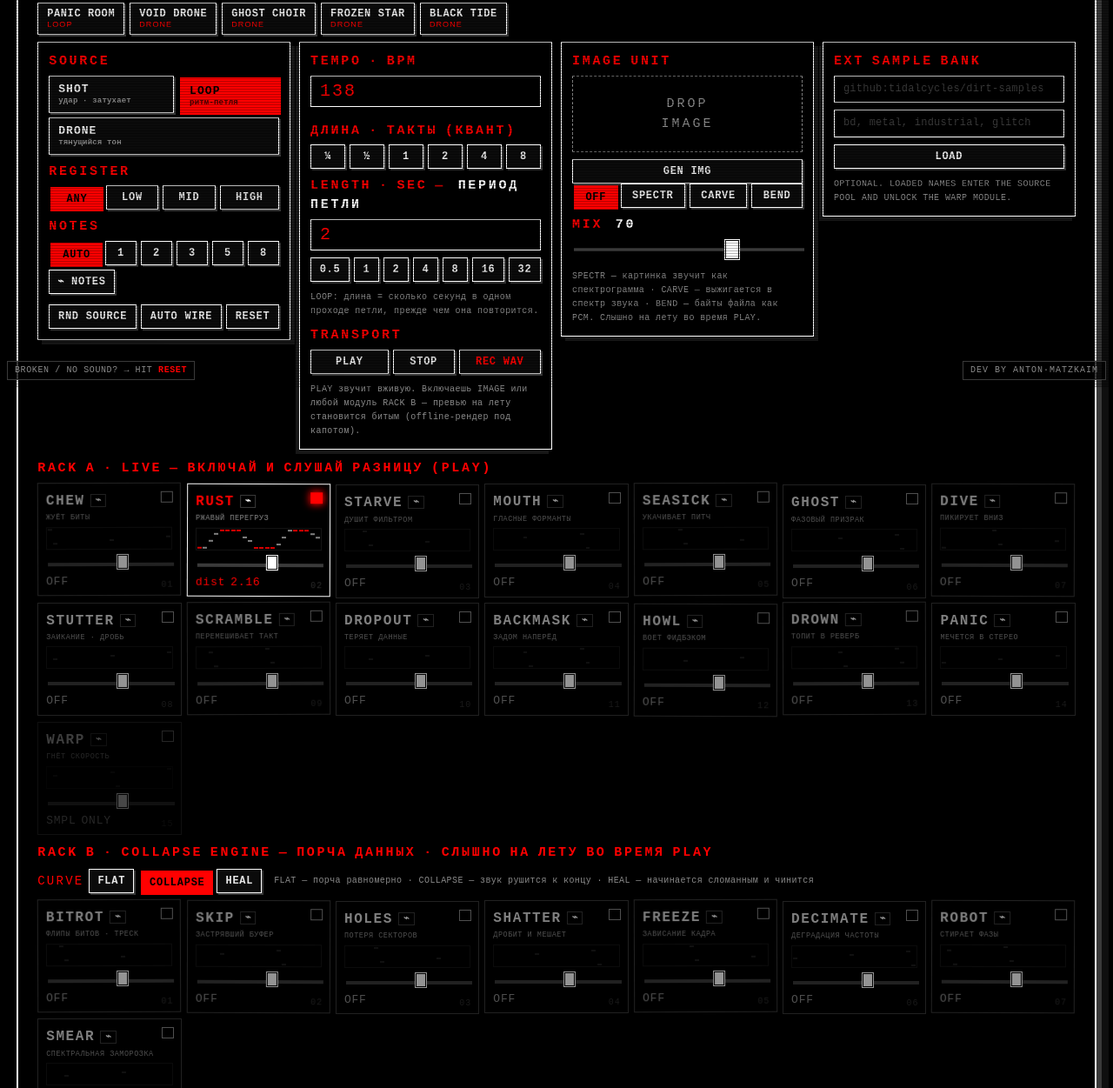
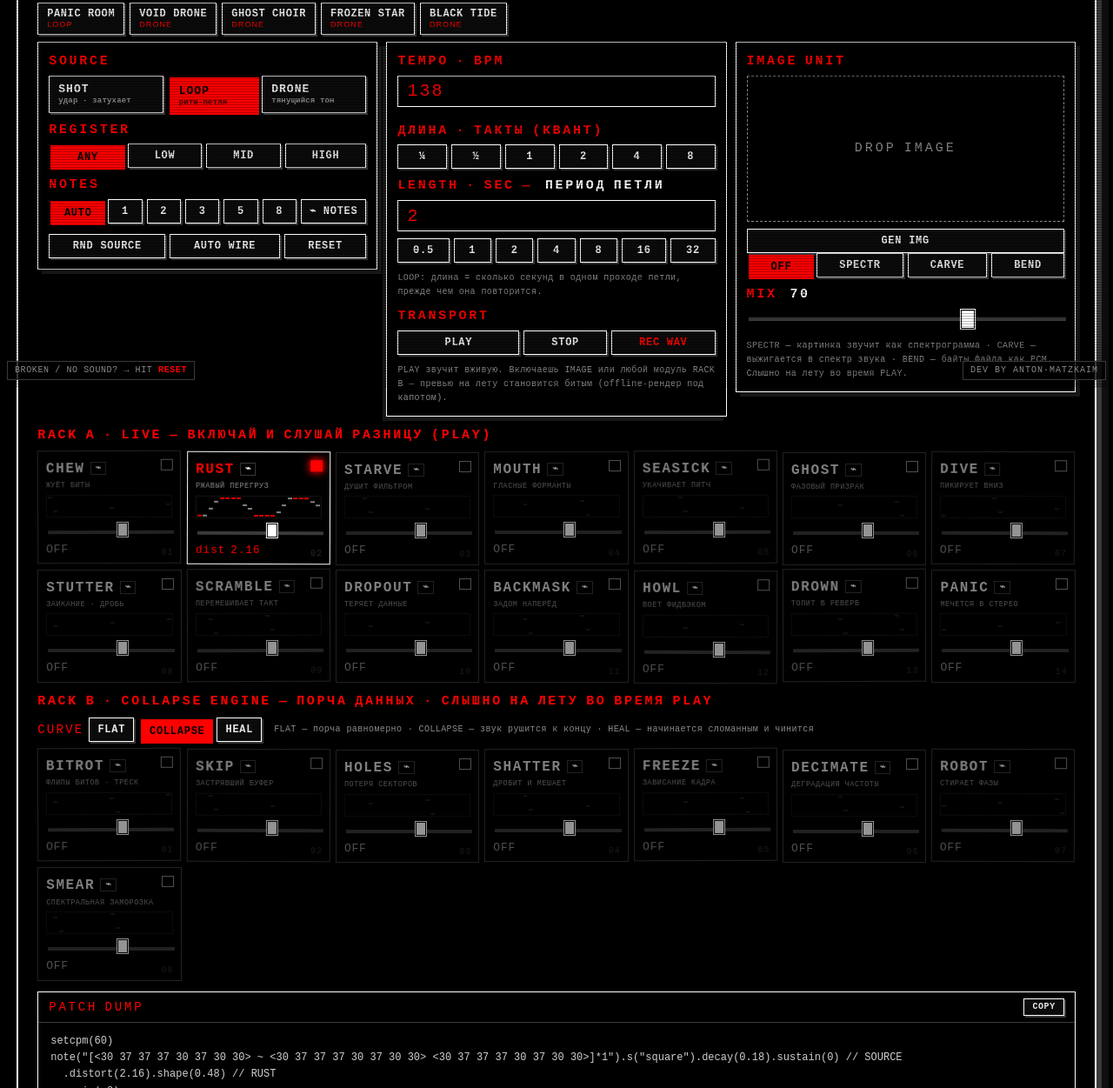
Before and after one commit to matskevichAnthony/atmos-generator, a website with bundled scripts: page corruptor/index.html in a window 1280 px wide. Shown: the part 355-1606 px from the top of the page at 87% size. Built offline with nearby package versions, Linux system fonts and the light colour scheme; what @strudel/web would draw is missing.

Commit message:
Remove sample bank and WARP, enlarge image preview

```diff
--- a/corruptor/corruptor.css
+++ b/corruptor/corruptor.css
@@ -253,11 +253,11 @@
 /* ── image unit ── */
 .imgdrop {
   display: flex; align-items: center; justify-content: center; gap: 10px;
-  height: 88px; margin-bottom: 8px; background: #000;
-  border: 1px dashed var(--muted); cursor: pointer;
+  height: 168px; margin-bottom: 8px; background: #000; overflow: hidden;
+  border: 1px dashed var(--muted); cursor: pointer; position: relative;
 }
 .imgdrop:hover, .imgdrop.is-over { border-color: var(--red); }
-.imgdrop canvas { width: 72px; height: 72px; display: none; border: 1px solid var(--dim); image-rendering: pixelated; filter: grayscale(1) contrast(1.2); }
+.imgdrop canvas { width: 100%; height: 100%; display: none; image-rendering: pixelated; filter: grayscale(1) contrast(1.25); }
 .imgdrop.has-img canvas { display: block; }
 .imgdrop.has-img .imgdrop__hint { display: none; }
 .imgdrop__hint { font-family: var(--pixel); color: var(--muted); font-size: 15px; letter-spacing: .2em; text-align: center; line-height: 1.5; }
--- a/corruptor/corruptor.js
+++ b/corruptor/corruptor.js
@@ -57,13 +57,8 @@
   MODULES.forEach((m) => {
     const el = $(`[data-mod="${m.id}"]`)
     const st = state.modules[m.id]
-    // MUST be a real boolean — classList.toggle(cls, undefined) FLIPS instead of
-    // forcing false, which made every RACK A card strobe blocked on each change
-    const blocked = Boolean(m.sampleOnly) && !state.banks.length
-    el.classList.toggle('is-on', st.on && !blocked)
-    el.classList.toggle('is-blocked', blocked)
-    el.querySelector('[data-mod-note]').textContent =
-      blocked ? 'SMPL ONLY' : (st.on ? state.patch.notes[m.id] ?? '—' : 'OFF')
+    el.classList.toggle('is-on', st.on)
+    el.querySelector('[data-mod-note]').textContent = st.on ? state.patch.notes[m.id] ?? '—' : 'OFF'
     el.querySelector('[data-mod-amt]').value = st.amt
   })
   POST_MODULES.forEach((m) => {
@@ -233,13 +228,10 @@
   engine.clearCache()
   resetState()
   state.seed = randomSeedHex()
-  state.banks = []
   state.bpm = 138
   state.bars = null
   state.image = { mode: 'off', amt: 70, data: null, imgSeed: null }
   Object.values(state.modules).forEach((m) => { m.on = false })
-  $('[data-js-bankurl]').value = ''
-  $('[data-js-banknames]').value = ''
   $('[data-js-imgdrop]').classList.remove('has-img')
   syncControls()
   hardSwitch()
@@ -386,22 +378,6 @@
   })
 }
 
-// ── sample banks ───────────────────────────────────────────
-const loadBanks = async () => {
-  const url = $('[data-js-bankurl]').value.trim()
-  const names = $('[data-js-banknames]').value.trim()
-  if (!url) { setStatus('NO BANK URL'); return }
-  setStatus('LOADING BANK…')
-  try {
-    await engine.loadSampleBank(url)
-    state.banks = names ? names.split(',').map((s) => s.trim()).filter(Boolean) : []
-    setStatus(state.banks.length ? `BANK OK: ${state.banks.length} NAMES` : 'BANK OK — ADD NAMES')
-    regen()
-  } catch (e) {
-    setStatus('BANK LOAD FAILED')
-  }
-}
-
 // ── wiring ─────────────────────────────────────────────────
 const init = () => {
   restoreState()
@@ -490,8 +466,6 @@
       regen()
     }))
 
-  $('[data-js-loadbank]').addEventListener('click', loadBanks)
-
   syncControls()
   regen()
   setStatus('READY')
--- a/corruptor/engine.js
+++ b/corruptor/engine.js
@@ -5,7 +5,7 @@
 // IMAGE / RACK B / CURVE tweaks re-run as pure JS on that cache — instant,
 // silent, no second flow. Only a source/RACK-A change forces a recapture.
 
-import { initStrudel, evaluate, hush, samples, getAudioContext, getAudioContextCurrentTime } from '/node_modules/@strudel/web/dist/index.mjs'
+import { initStrudel, evaluate, hush, getAudioContext, getAudioContextCurrentTime } from '/node_modules/@strudel/web/dist/index.mjs'
 import { applyImage } from './image.js'
 import { runPost } from './dsp.js'
 
@@ -53,7 +53,6 @@
   evaluate(code)
 }
 export const stopAll = () => { stopLoop(); hush() }
-export const loadSampleBank = (url) => samples(url)
 
 // ── rendered-buffer loop (the corrupted result) ────────────
 export const playLoop = (L, R, sampleRate) => {
--- a/corruptor/index.html
+++ b/corruptor/index.html
@@ -110,8 +110,8 @@
     <section class="module">
       <h2>IMAGE UNIT</h2>
       <div class="imgdrop" data-js-imgdrop title="брось картинку или кликни">
-        <canvas data-js-imgthumb width="72" height="72"></canvas>
-        <span class="imgdrop__hint">DROP<br>IMAGE</span>
+        <canvas data-js-imgthumb width="480" height="180"></canvas>
+        <span class="imgdrop__hint">DROP IMAGE</span>
       </div>
       <input type="file" data-js-imgfile accept="image/*" hidden>
       <div class="btnrow">
@@ -126,16 +126,6 @@
       <h2>MIX <output data-js-imgamtout>70</output></h2>
       <input type="range" class="fader" data-js-imgamt min="0" max="100" step="1" value="70">
       <p class="note">SPECTR — картинка звучит как спектрограмма · CARVE — выжигается в спектр звука · BEND — байты файла как PCM. Слышно на лету во время PLAY.</p>
-    </section>
-
-    <section class="module">
-      <h2>EXT SAMPLE BANK</h2>
-      <input class="numfield numfield--text" data-js-bankurl placeholder="github:tidalcycles/dirt-samples" spellcheck="false">
-      <input class="numfield numfield--text" data-js-banknames placeholder="bd, metal, industrial, glitch" spellcheck="false">
-      <div class="btnrow">
-        <button class="key" data-js-loadbank>LOAD</button>
-      </div>
-      <p class="note">OPTIONAL. LOADED NAMES ENTER THE SOURCE POOL AND UNLOCK THE WARP MODULE.</p>
     </section>
   </div>
 
--- a/corruptor/modules.js
+++ b/corruptor/modules.js
@@ -122,31 +122,18 @@
       return { frag: `.pan(rand.range(0,1).fast(${rate}))`, note: `×${rate}/цикл` }
     },
   },
-  {
-    id: 'warp', name: 'WARP', desc: 'гнёт скорость', stage: 0, sampleOnly: true,
-    gen: (t, a) => {
-      const pat = a < 0.4 ? t.pick(['.5', '2', '1 2']) : t.pick(['1 -1', '<1 2 .5 -1>', '<-1 .5>*2', '<.25 4 -2>'])
-      let frag = `.speed("${pat}")`, note = pat
-      if (a > 0.5) { frag += `.chop(${t.ri(8, 48)})`; note += ' +chop' }
-      return { frag, note }
-    },
-  },
 ]
 
 // ── assembly: source + enabled modules → strudel code ──────
 export const buildPatch = (seedHex, opts, modState) => {
-  // a sample-only module (WARP) is usable whenever a bank is loaded; force the
-  // source to a sample so it actually has something to work on
-  const bankLoaded = opts.banks.length > 0
-  const forceSample = bankLoaded && MODULES.some((m) => m.sampleOnly && modState[m.id]?.on)
-  const source = genSource(seedHex, { ...opts, forceSample })
+  const source = genSource(seedHex, opts)
   const cpm = r2((60 * source.cycles) / opts.len)
-  const ctx = { pitched: source.pitched, isSample: source.isSample, len: opts.len }
+  const ctx = { pitched: source.pitched, len: opts.len }
 
   const notes = {}
   let chain = ''
   const active = MODULES
-    .filter((m) => modState[m.id]?.on && (!m.sampleOnly || bankLoaded))
+    .filter((m) => modState[m.id]?.on)
     .sort((a, b) => a.stage - b.stage)
 
   for (const m of active) {
@@ -158,5 +145,5 @@
   }
 
   const code = `setcpm(${cpm})\n${source.code} // SOURCE${chain}\n  .gain(.8)`
-  return { code, notes, pitched: source.pitched, isSample: source.isSample, source: source.meta }
+  return { code, notes, pitched: source.pitched, source: source.meta }
 }
--- a/corruptor/source.js
+++ b/corruptor/source.js
@@ -32,21 +32,15 @@
   // pitches draw from their own stream: bumping noteNonce rerolls ONLY the notes,
   // leaving rhythm shell / voice / envelope untouched
   const tn = toolkit(seededRng(`${seedHex}:notes:${opts.noteNonce ?? 0}`))
-  const { shape, zone, len, banks } = opts
+  const { shape, zone, len } = opts
   const wantNotes = opts.notes !== 'auto' ? +opts.notes : null
 
   // explicit note count guarantees a pitched source
-  const pool = wantNotes
-    ? ['osc', 'osc', 'fm']
-    : ['osc', 'osc', 'fm', 'noise', ...(banks.length ? ['sample', 'sample'] : [])]
-  let kind = t.pick(pool)
-  if (opts.forceSample && banks.length && !wantNotes) kind = 'sample' // WARP needs a sample source
+  const pool = wantNotes ? ['osc', 'osc', 'fm'] : ['osc', 'osc', 'fm', 'noise']
+  const kind = t.pick(pool)
   const pitched = kind === 'osc' || kind === 'fm'
-  const isSample = kind === 'sample'
 
-  let ev = null
-  if (kind === 'noise') ev = t.pick(['white', 'pink', 'brown'])
-  if (isSample) ev = `${t.pick(banks)}:${t.ri(0, 15)}`
+  const ev = kind === 'noise' ? t.pick(['white', 'pink', 'brown']) : null
 
   let cycles = 1
   let code, env, midis = [], grid, hits, sequence = null
@@ -118,7 +112,7 @@
     }
     if (t.chance(0.25)) code += `.add(note("0,${r2(t.rf(0.05, 0.4))}"))`
   } else {
-    voice = isSample ? ev : ev.toUpperCase() + ' NOISE'
+    voice = ev.toUpperCase() + ' NOISE'
   }
 
   const meta = {
@@ -129,5 +123,5 @@
     grid,
     sustained: shape === 'drone',
   }
-  return { code: code + env, pitched, isSample, cycles, meta }
+  return { code: code + env, pitched, cycles, meta }
 }
--- a/corruptor/state.js
+++ b/corruptor/state.js
@@ -16,7 +16,6 @@
   len: 2,
   bpm: 138,
   bars: null, // when set, len is quantized to this many bars at bpm
-  banks: [],
   playing: false,
   patch: null,
   curve: 'collapse',
--- a/corruptor/viz-patterns.js
+++ b/corruptor/viz-patterns.js
@@ -124,14 +124,6 @@
     const pos = Math.floor(noise(Math.floor(ph * 3), 0, 1) * (g.C - 4))
     for (let c = 0; c < 4; c++) for (let r = 1; r < g.R - 1; r++) g.cell(pos + c, r, c < 2 ? RED : WHITE)
   },
-  // WARP — bands stretching and compressing (speed bend)
-  stretch: (g, ph) => {
-    const k = 0.3 + (Math.sin(ph * 0.5) * 0.5 + 0.5) * 0.9
-    for (let c = 0; c < g.C; c++) {
-      const on = Math.sin(c * k + ph) > 0
-      if (on) for (let r = 0; r < g.R; r++) g.cell(c, r, (c % 6 === 0) ? RED : DIM)
-    }
-  },
   // BITROT — random single pixels flipping (bit flips)
   bitflip: (g, ph, amt) => {
     const s = Math.floor(ph * 4)
@@ -209,7 +201,7 @@
 const MOD_VIZ = {
   chew: 'crush', rust: 'clip', starve: 'sink', mouth: 'formant', seasick: 'wobble',
   ghost: 'sweep', dive: 'fall', stutter: 'stutter', scramble: 'shift', dropout: 'holes',
-  backmask: 'mirror', howl: 'echo', drown: 'diffuse', panic: 'jump', warp: 'stretch',
+  backmask: 'mirror', howl: 'echo', drown: 'diffuse', panic: 'jump',
   bitrot: 'bitflip', skip: 'stuck', holes: 'blank', shatter: 'shuffle', freeze: 'freeze',
   decimate: 'steps', robot: 'scan', smear: 'trail',
 }
```
